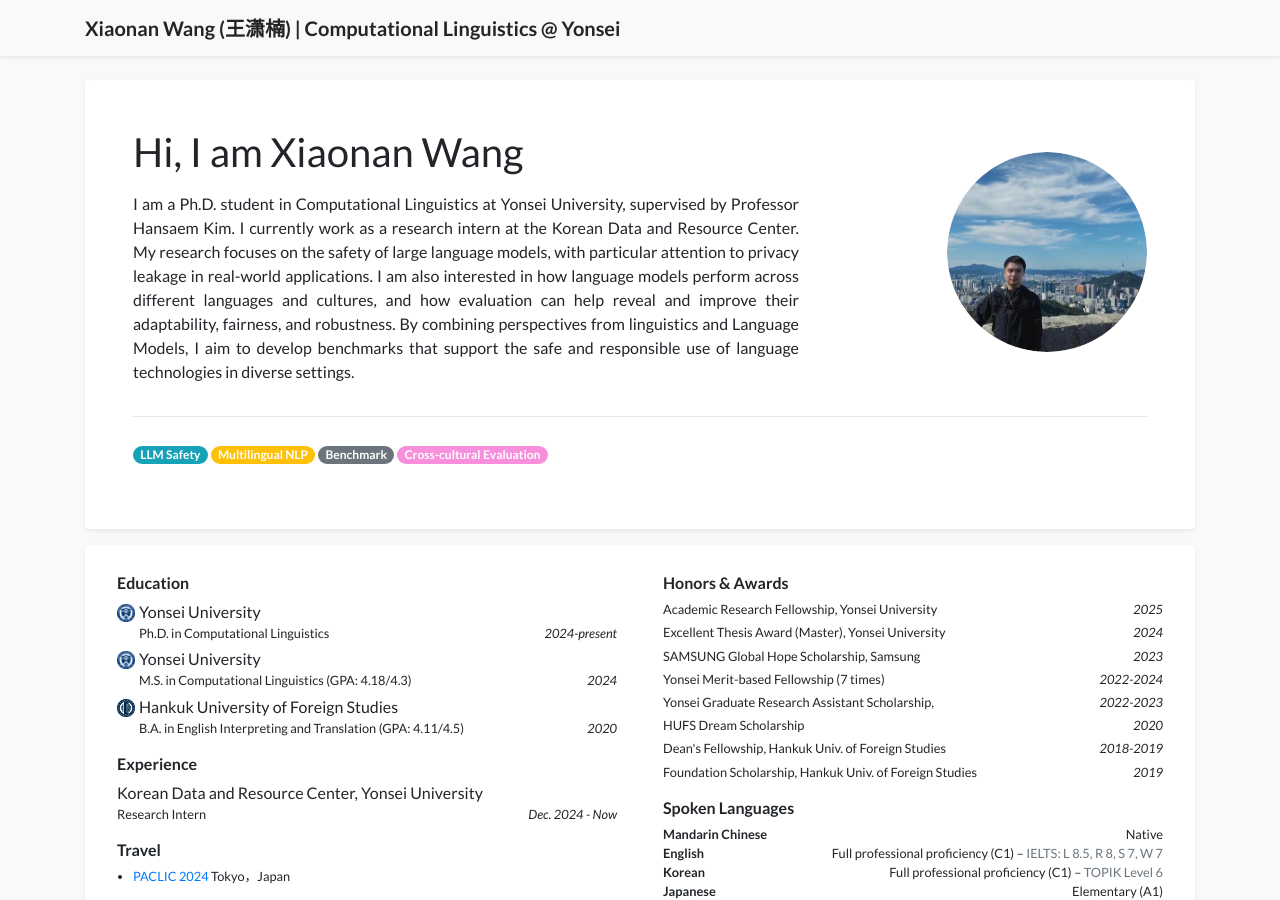
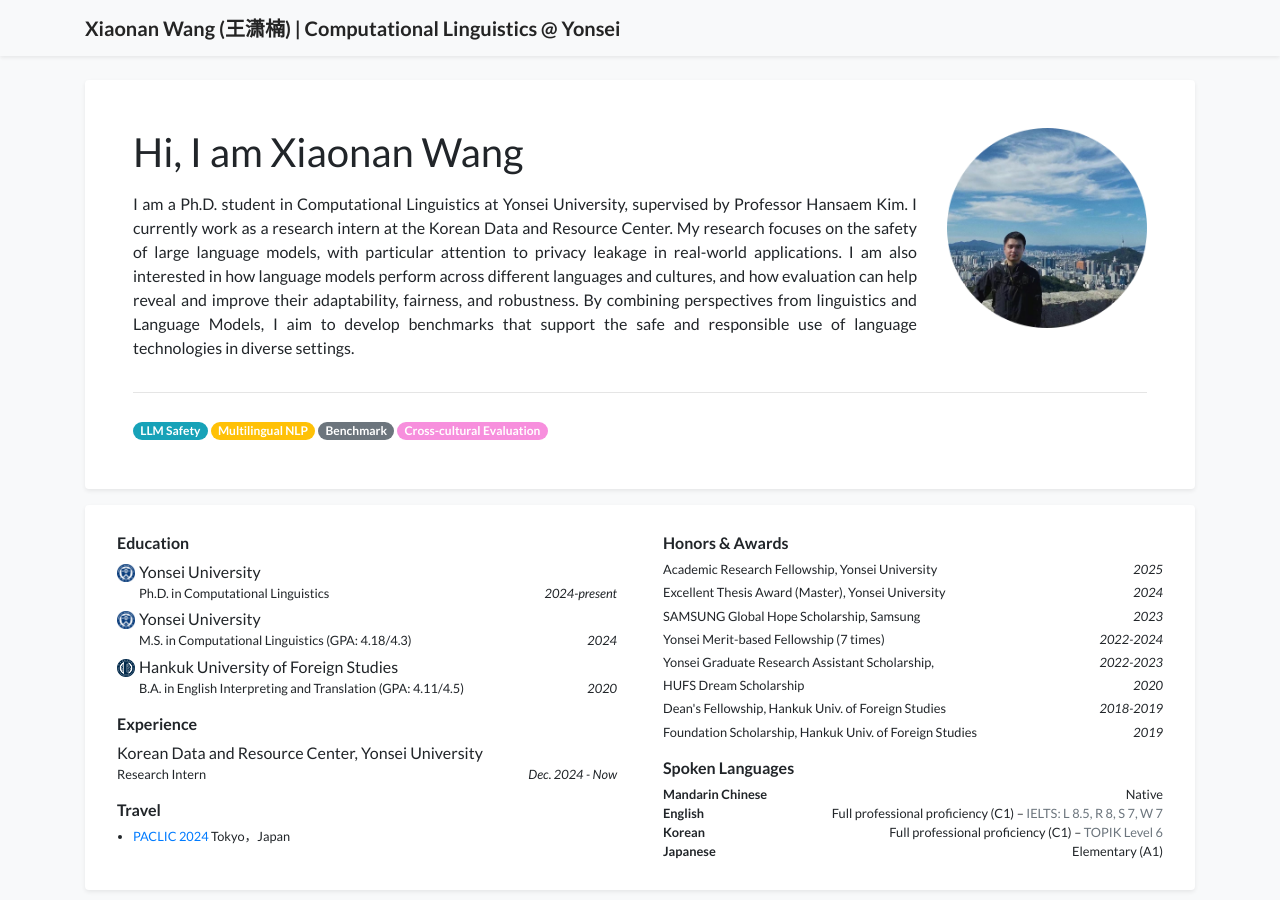
Before and after one commit to wangxiaonan-git/wangxiaonan-git.github.io, a Jekyll site: the page built from index.html, in a window 1280 px wide and 900 px high. Built offline with Jekyll 4.4.1, drawn with Linux system fonts in a browser that asks for light colours; a style sheet for code colours, icons or effects is not loaded.

Commit message:
Update profile_card.html

```diff
--- a/_includes/widgets/profile_card.html
+++ b/_includes/widgets/profile_card.html
@@ -3,8 +3,7 @@
         <div class="card border-0 shadow-sm bg-white">
             <div class="card-body p-5">
                 <div class="row">
-                    <!-- Left text column -->
-                    <div class="col-md-8">
+                    <div class="col">
                         <p class="h1 font-weight-normal">{{ site.data.profile.primary_name }} <small>{{ site.data.profile.secondary_name }}</small></p>
                         <p class="text-profile-position">
                             {% for position in site.data.profile.positions %}
@@ -18,19 +17,18 @@
                             {{ site.data.profile.short_bio }}
                         </p>
                     </div>
-
-                    <!-- Right portrait column with downward adjustment -->
                     {% if site.data.profile.show_portrait %}
-                    <div class="col-md-4 d-none d-md-flex justify-content-end" style="margin-top: 1.5rem;">
-                        <figure class="figure mb-0">
+                    <div class="col-md-auto d-none d-md-block" style="text-align: right;">
+                        <figure class="figure">
                             <img
                                 src="{{ site.data.profile.portrait_url }}"
-                                class="figure-img img-fluid rounded-circle"
-                                style="max-height: 200px; max-width: 200px; object-fit: cover;"
+                                class="figure-img img-fluid"
+                                style="height: 200px;"
                                 data-toggle="tooltip"
                                 data-placement="top"
                                 title="{{ site.data.profile.portrait_caption }}"
                             >
+                            <figcaption class="figure-caption text-right"></figcaption>
                         </figure>
                     </div>
                     {% endif %}
@@ -41,7 +39,7 @@
                 <div class="row">
                     <div class="col">
                         <!-- Research interest tags -->
-                        <div class="text-profile-bio mt-2 mb-3">
+                        <div class="text-profile-bio mt-2">
                             <span class="badge badge-pill" style="background-color:#17a2b8; color: white;">LLM Safety</span>
                             <span class="badge badge-pill" style="background-color:#ffc107; color: white;">Multilingual NLP</span>
                             <span class="badge badge-pill" style="background-color:#6c757d; color: white;">Benchmark</span>
```
